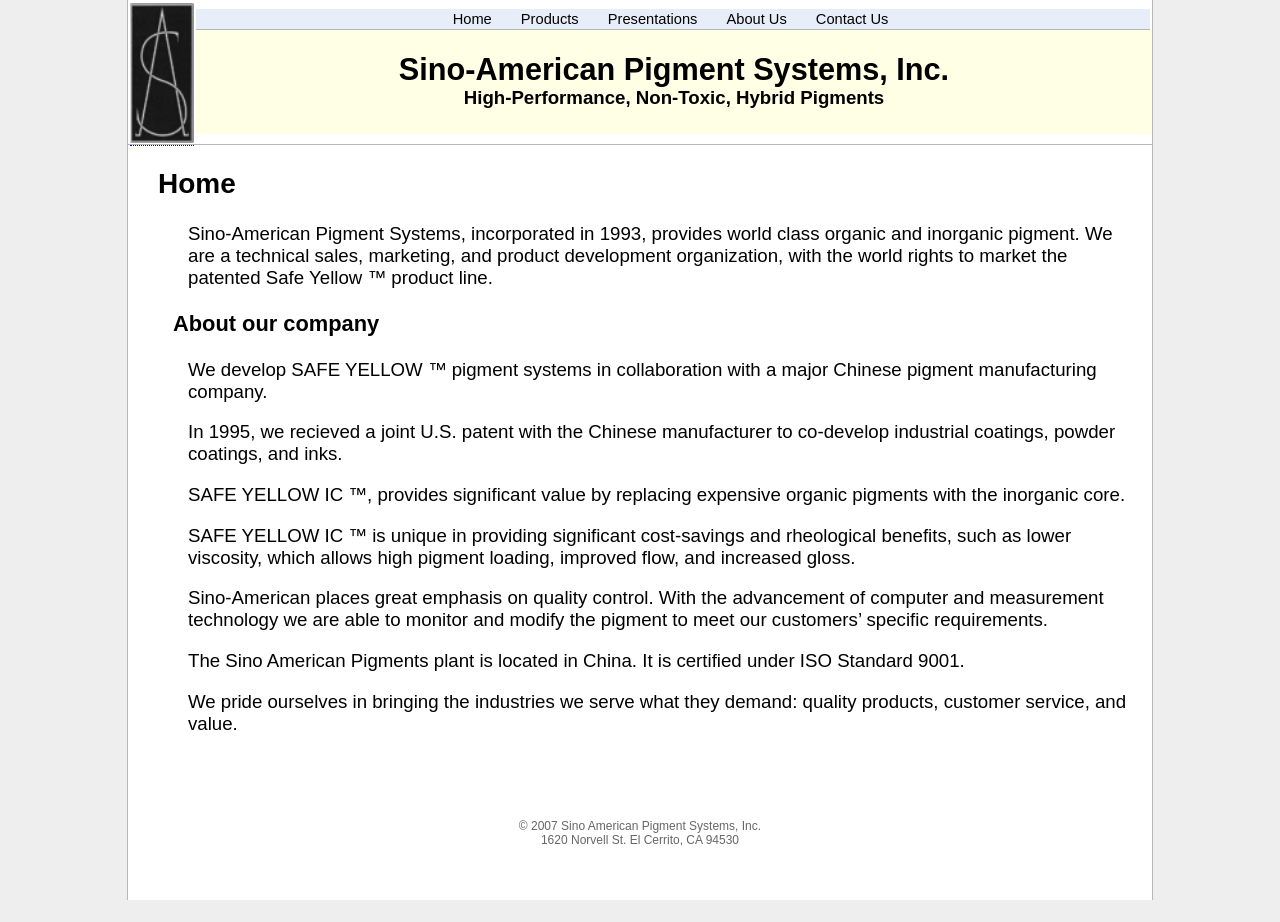
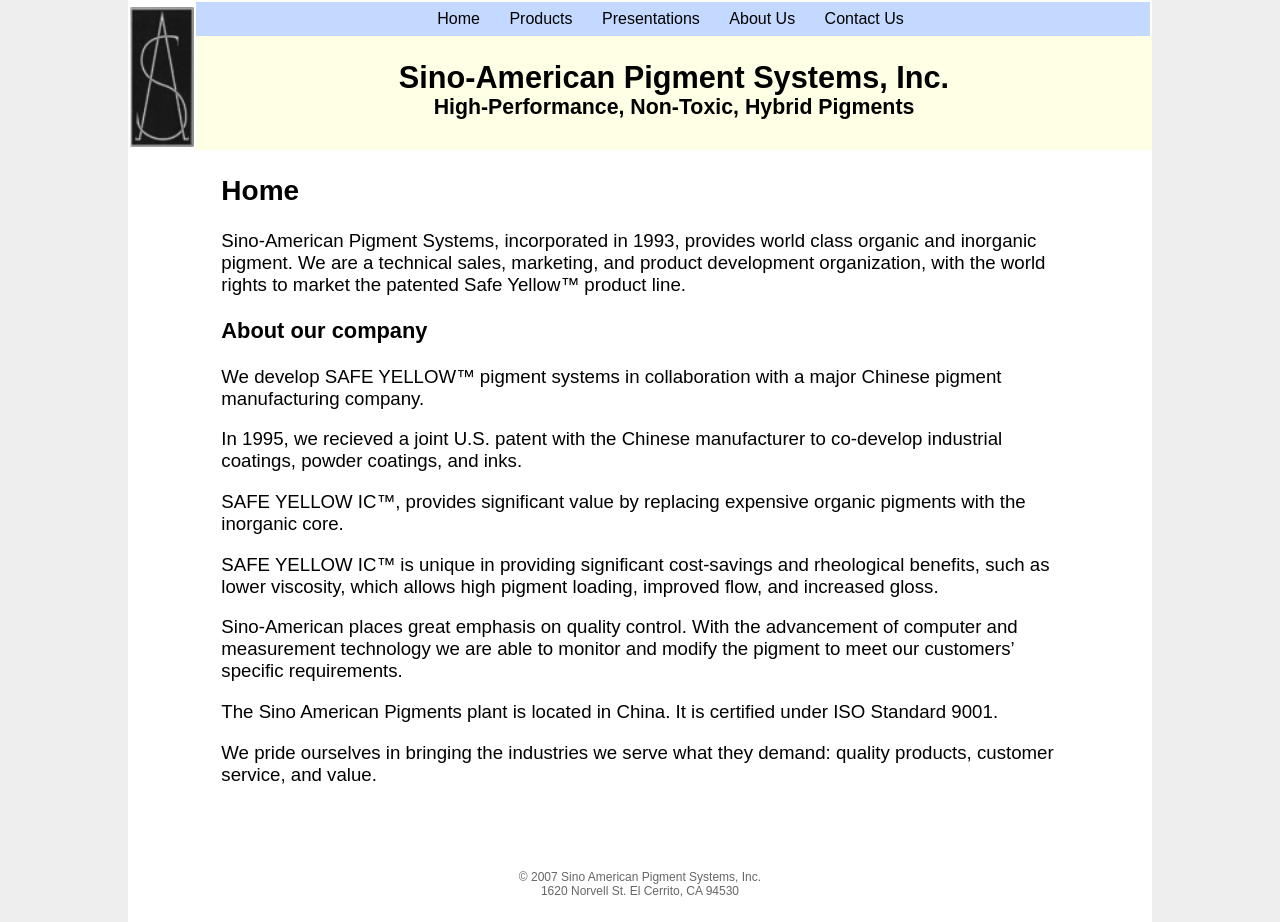
Before and after one commit to sirrice/safepigment, a Jekyll site: the page built from index.md, in a window 1280 px wide. Built offline with Jekyll 4.4.1, drawn with Linux system fonts in a browser that asks for light colours; our own code applies the rules of GitHub Pages for plain Markdown files; before the commit the page ends 900 px from its top, so only the background shows below that.

Commit message:
lazy commit msg

```diff
--- a/files/css/style.css
+++ b/files/css/style.css
@@ -1,6 +1,6 @@
 
 html{
-background: #eee;
+  background: #eee;
 }
 
 body{
@@ -10,8 +10,6 @@
 	margin-left: auto;
 	margin-right: auto;
 	background: white;
-	border-left: 1px solid #B7B7B7;
-	border-right: 1px solid #B7B7B7;
 	font-family: arial, open sans;
 	font-size: 14pt;
 }
@@ -29,18 +27,10 @@
 }
 
 a img {
-	border:1px solid #738BBC;
 }
 
-h2 {
-	position: relative;
-	left: -30px;
-}
 
-h3 {
-	position: relative;
-	left: -15px;
-}
+
 
 dt {
 	font-weight: bold;
@@ -54,7 +44,7 @@
 
 .header {
 	width: 100%;
-	border-bottom: 1px solid #B7B7B7;
+	/*border-bottom: 1px solid #B7B7B7;*/
 	padding: 0px;
 	margin: 0px;
 	position: relative;
@@ -74,37 +64,15 @@
 	width: 64px;
 }
 
-
-.nav {
-	text-align: center;
-	background: #f3f3f3;
-	background: #E8EEF9;
-	margin: 0px;
-	padding: 2px;
-	border-bottom: 1px solid #B7B7B7;
-	font-size: 11pt;
+.header a {
+  background: none;
+  border-bottom: none;
 }
-
-.nav a {
-	margin-right: 5px;
-	color: black;
-	padding: 10px;
-}
-
-.nav a:visited {
-	color: #333;
-}
-
-.nav a:hover {
-	background: steelblue;
-	color: white;
-}
-
 
 .header .title {
 	background: #F7F7F7;
 	background: #FFFFE6;
-	font-size: 14pt;
+	font-size: 16pt;
 	position: relative;
 	text-align: center;
 	margin: 0px;
@@ -124,6 +92,36 @@
 }
 
 
+
+
+
+.nav {
+	text-align: center;
+	background: #f3f3f3;
+	background: #E8EEF9;
+    background: #c4d9ff;
+	margin: 0px;
+	padding: 6pt;
+	/*border-bottom: 1px solid #B7B7B7;*/
+	font-size: 12pt;
+}
+
+.nav a {
+	margin-right: 5px;
+	color: black;
+	padding: 10px;
+}
+
+.nav a:visited {
+	color: #333;
+}
+
+.nav a:hover {
+	background: steelblue;
+	color: white;
+}
+
+
 .footer {
 	margin-top: 5em;
 	/*border-top: 1px solid #B7B7B7;*/
@@ -137,9 +135,8 @@
 
 
 .main {
-	margin-left: 10px;
-	padding-left: 50px;
-	padding-right: 20px;
+	padding-left: 5em;
+	padding-right: 5em;
 }
 
 
@@ -164,7 +161,9 @@
 table.product th {
 	padding: 5px;
 	background-color: #E8EEF9;
+    background-color: #c4d9ff;
 	font-weight: bold;
+    text-align: left;
 }
 
 table.product  td {
@@ -172,6 +171,7 @@
 	padding-top: 5px;
 	padding-bottom: 3px;
 	border-bottom: 1px solid #DFDFDF;
+    text-align: left;
 }
 
 table.contact td {
```
Also changed, not shown: index.md (+4 -4 lines).
